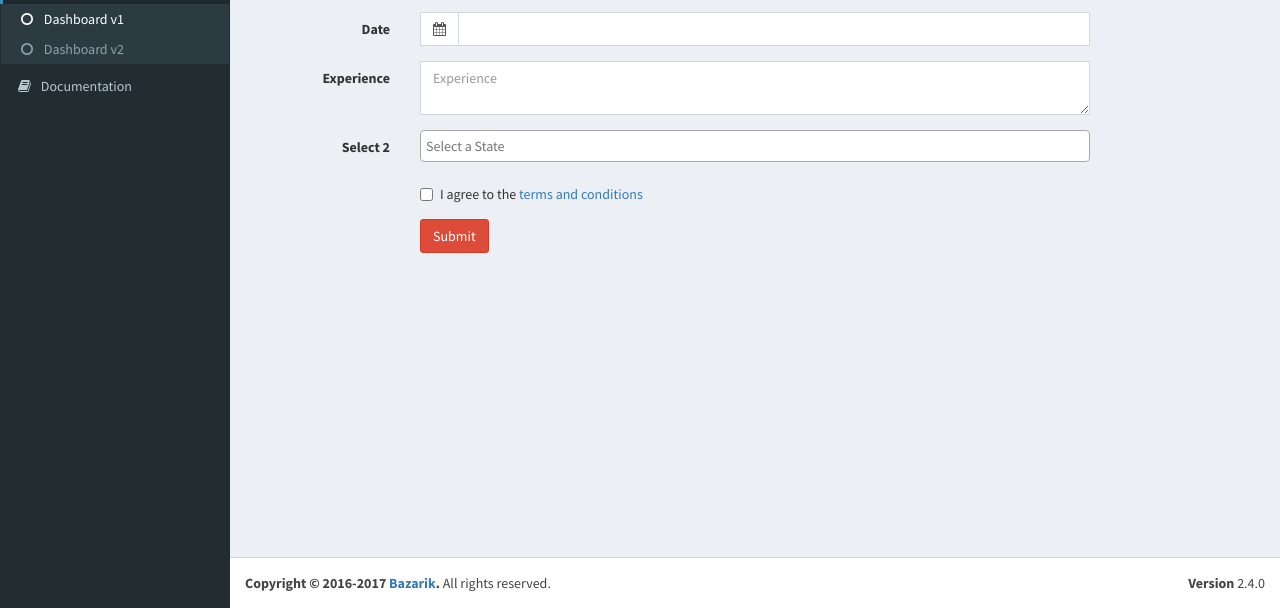
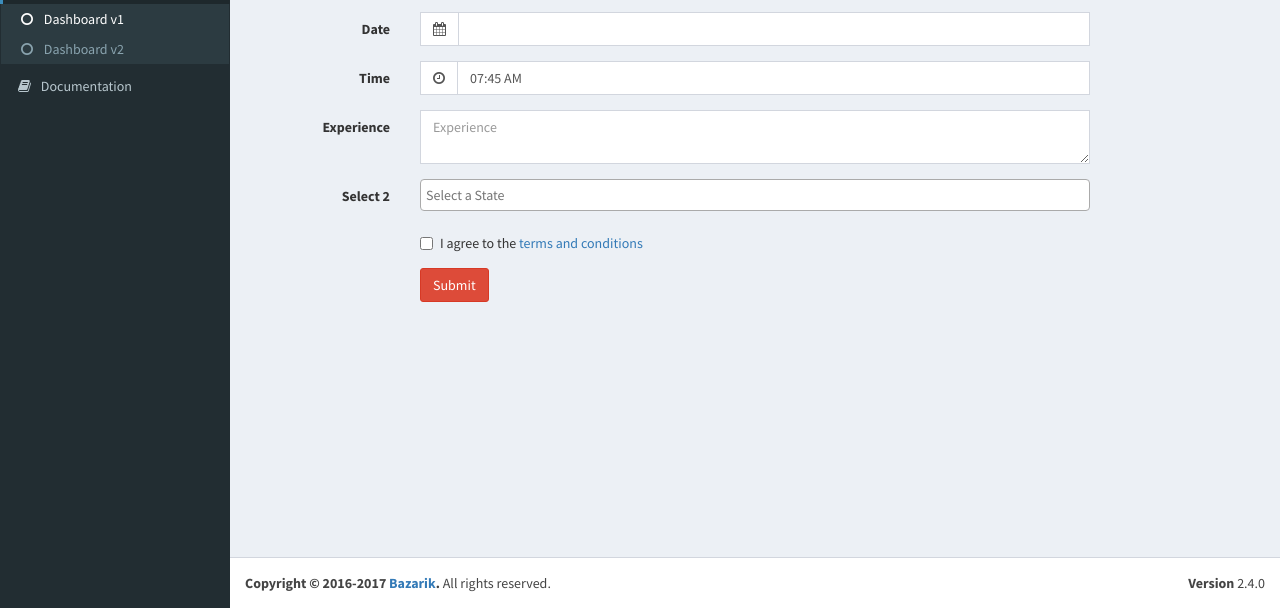
Before and after one commit to ankit246/Admin-LTE, a plain HTML site: page forms.html in a window 1280 px wide. Shown: the part 192-800 px from the top of the page. Drawn offline with Linux system fonts and the light colour scheme.

Commit message:
timepicker added
Signed-off-by: Ankit Chauhan <ankitchauhan246@gmail.com>

```diff
--- a/forms.html
+++ b/forms.html
@@ -1,5 +1,6 @@
 <!DOCTYPE html>
 <html>
+
 <head>
     <meta charset="utf-8">
     <meta http-equiv="X-UA-Compatible" content="IE=edge">
@@ -18,6 +19,7 @@
     <link rel="stylesheet" href="admin-assets/css/_all-skins.min.css">
     <link rel="stylesheet" href="admin-assets/css/select2.min.css">
     <link rel="stylesheet" href="admin-assets/css/bootstrap-datepicker.min.css">
+    <link rel="stylesheet" href="admin-assets/css/bootstrap-timepicker.min.css">
     <!-- HTML5 Shim and Respond.js IE8 support of HTML5 elements and media queries -->
     <!-- WARNING: Respond.js doesn't work if you view the page via file:// -->
     <!--[if lt IE 9]>
@@ -28,6 +30,7 @@
     <!-- Google Font -->
     <link rel="stylesheet" href="https://fonts.googleapis.com/css?family=Source+Sans+Pro:300,400,600,700,300italic,400italic,600italic">
 </head>
+
 <body class="hold-transition skin-blue sidebar-mini">
     <div class="wrapper">
 
@@ -135,10 +138,7 @@
         <div class="content-wrapper">
             <!-- Content Header (Page header) -->
             <section class="content-header">
-      <h1>
-        Dashboard
-        <small>Control panel</small>
-      </h1>
+                <h1> Dashboard <small>Control panel</small> </h1>
                 <ol class="breadcrumb">
                     <li><a href="#"><i class="fa fa-dashboard"></i> Home</a></li>
                     <li class="active">Dashboard</li>
@@ -176,6 +176,26 @@
                             </div>
                         </div>
                         <div class="form-group">
+                            <label for="inputName" class="col-sm-2 control-label">Time</label>
+
+                            <div class="col-sm-8">
+                                <div class="bootstrap-timepicker">
+
+				                  <div class="input-group">
+				                  	<div class="input-group-addon">
+				                      <i class="fa fa-clock-o"></i>
+				                    </div>
+				                    <input type="text" class="form-control pull-right timepicker" id="timepicker">
+
+
+				                  </div>
+				                  <!-- /.input group -->
+				                <!-- /.form group -->
+				              </div>
+                            </div>
+                        </div>
+
+                        <div class="form-group">
                             <label for="inputExperience" class="col-sm-2 control-label">Experience</label>
 
                             <div class="col-sm-8">
@@ -186,8 +206,7 @@
                             <label for="inputSkills" class="col-sm-2 control-label">Select 2</label>
 
                             <div class="col-sm-8">
-                      <select class="form-control select2" multiple="multiple" data-placeholder="Select a State"
-                        style="width: 100%;">
+                                <select class="form-control select2" multiple="multiple" data-placeholder="Select a State" style="width: 100%;">
                                     <option>Alabama</option>
                                     <option>Alaska</option>
                                     <option>California</option>
@@ -222,8 +241,7 @@
             <div class="pull-right hidden-xs">
                 <b>Version</b> 2.4.0
             </div>
-    <strong>Copyright &copy; 2016-2017 <a href="https://adminlte.io">Bazarik</a>.</strong> All rights
-    reserved.
+            <strong>Copyright &copy; 2016-2017 <a href="https://adminlte.io">Bazarik</a>.</strong> All rights reserved.
         </footer>
 
         <!-- /.control-sidebar -->
@@ -245,23 +263,29 @@
 
     <!-- AdminLTE App -->
     <script src="admin-assets/js/adminlte.min.js"></script>
-<!-- AdminLTE dashboard demo (This is only for demo purposes) -->
-<script src="admin-assets/js/dashboard.js"></script>
+
     <!-- AdminLTE for demo purposes -->
     <script src="admin-assets/js/demo.js"></script>
     <script src="admin-assets/js/select2.full.min.js"></script>
     <script src="admin-assets/js/bootstrap-datepicker.min.js"></script>
+    <script src="admin-assets/js/bootstrap-timepicker.min.js"></script>
+    <!-- AdminLTE dashboard demo (This is only for demo purposes) -->
+    <!-- <script src="admin-assets/js/dashboard.js"></script> -->
 
     <script>
-  $(function () {
+        $(function() {
             //Initialize Select2 Elements
             $('.select2').select2();
             //Date picker
+            $('#timepicker').timepicker({
+		      showInputs: false
+		    })
             $('#datepicker').datepicker({
                 autoclose: true
-    })
             });
 
+        });
     </script>
 </body>
+
 </html>
```
Also changed, not shown: admin-assets/css/bootstrap-timepicker.min.css (added), admin-assets/js/bootstrap-timepicker.min.js (added). Lines whose indentation alone changed are shown as unchanged.
